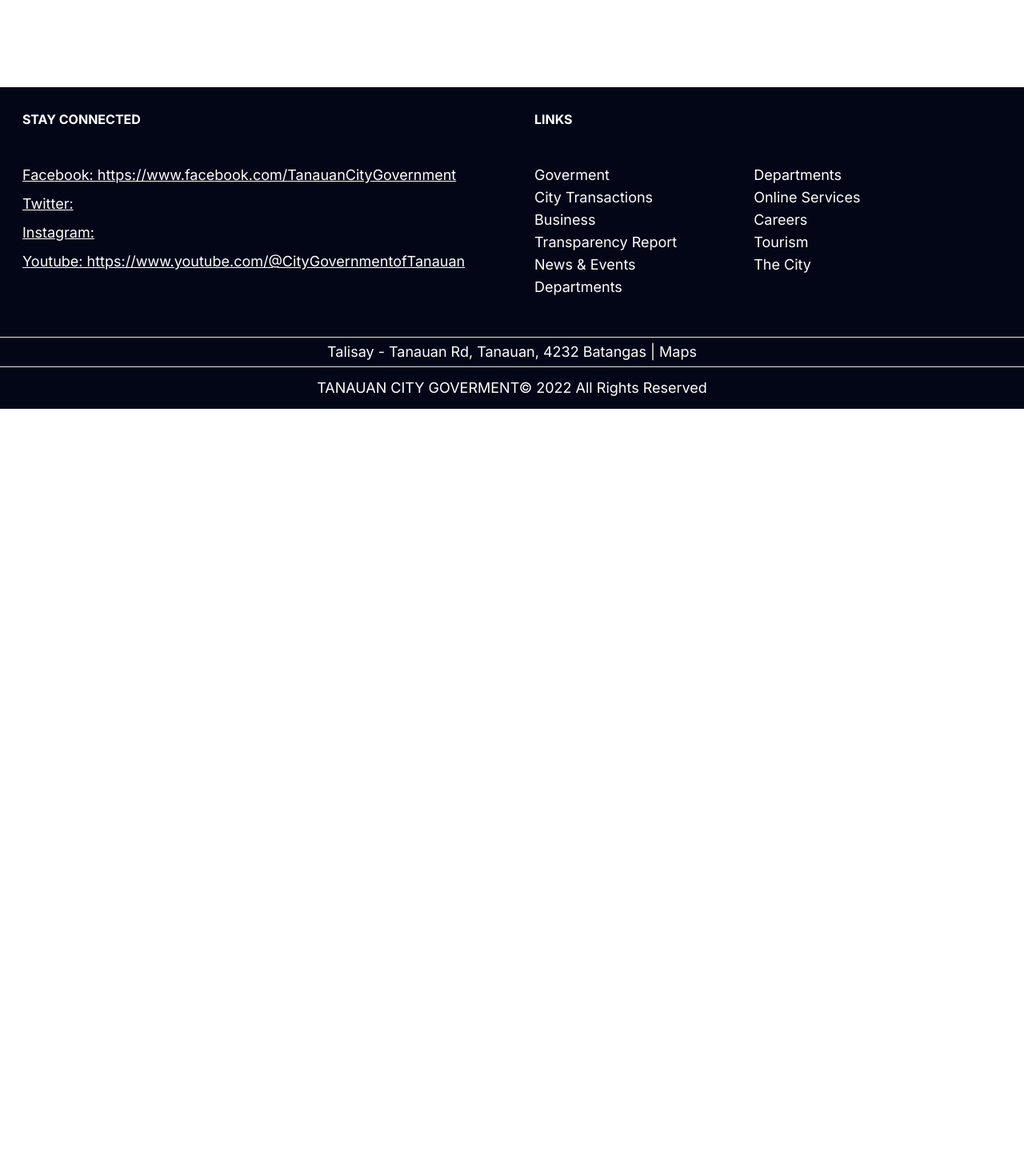
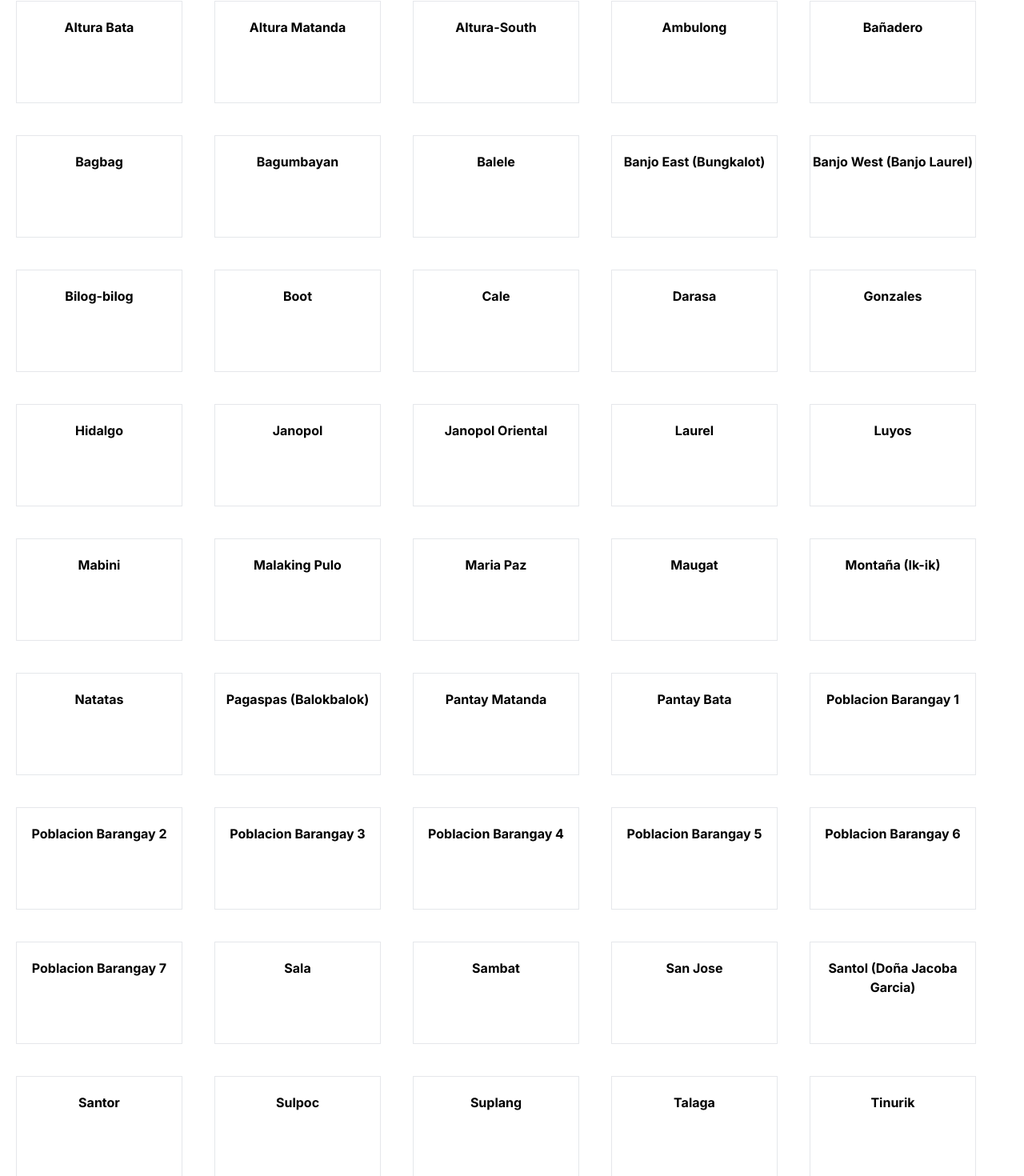
Before and after one commit to gian-tiqui/tanauan-nextjs, a Next.js app: page /city in a window 1280 px wide. Shown: the part 103-1573 px from the top of the page at 80% size. Before the commit the page ends 800 px from the top, so only its background shows below. Built offline with nearby package versions, Linux system fonts and the light colour scheme.

Commit message:
ajnsdkjans

```diff
--- a/app/city/page.tsx
+++ b/app/city/page.tsx
@@ -1,7 +1,69 @@
 import React from "react";
 
+const barangays: string[] = [
+  "Altura Bata",
+  "Altura Matanda",
+  "Altura-South",
+  "Ambulong",
+  "Bañadero",
+  "Bagbag",
+  "Bagumbayan",
+  "Balele",
+  "Banjo East (Bungkalot)",
+  "Banjo West (Banjo Laurel)",
+  "Bilog-bilog",
+  "Boot",
+  "Cale",
+  "Darasa",
+  "Gonzales",
+  "Hidalgo",
+  "Janopol",
+  "Janopol Oriental",
+  "Laurel",
+  "Luyos",
+  "Mabini",
+  "Malaking Pulo",
+  "Maria Paz",
+  "Maugat",
+  "Montaña (Ik-ik)",
+  "Natatas",
+  "Pagaspas (Balokbalok)",
+  "Pantay Matanda",
+  "Pantay Bata",
+  "Poblacion Barangay 1",
+  "Poblacion Barangay 2",
+  "Poblacion Barangay 3",
+  "Poblacion Barangay 4",
+  "Poblacion Barangay 5",
+  "Poblacion Barangay 6",
+  "Poblacion Barangay 7",
+  "Sala",
+  "Sambat",
+  "San Jose",
+  "Santol (Doña Jacoba Garcia)",
+  "Santor",
+  "Sulpoc",
+  "Suplang",
+  "Talaga",
+  "Tinurik",
+  "Trapiche",
+  "Ulango",
+  "Wawa",
+];
+
 const City = () => {
-  return <div></div>;
+  return (
+    <div className="flex flex-wrap gap-10 p-5">
+      {barangays.map((barangay, index) => (
+        <div
+          className="h-32 w-52 border text-center pt-5 font-bold"
+          key={index}
+        >
+          {barangay}
+        </div>
+      ))}
+    </div>
+  );
 };
 
 export default City;
--- a/app/components/Navbar.tsx
+++ b/app/components/Navbar.tsx
@@ -199,7 +199,7 @@ const Navbar = () => {
               alt="Logo"
               className="w-16 h-13"
               width={100}
-              height={50}
+              height={100}
               onContextMenu={(e) => e.preventDefault()}
             />
             <h2 className="text-sm font-bold">TANAUAN</h2>
--- a/app/tourism/page.tsx
+++ b/app/tourism/page.tsx
@@ -1,7 +1,7 @@
 import React from "react";
 
 const Tourism = () => {
-  return <div>Tourism</div>;
+  return <div>hi</div>;
 };
 
 export default Tourism;
```
